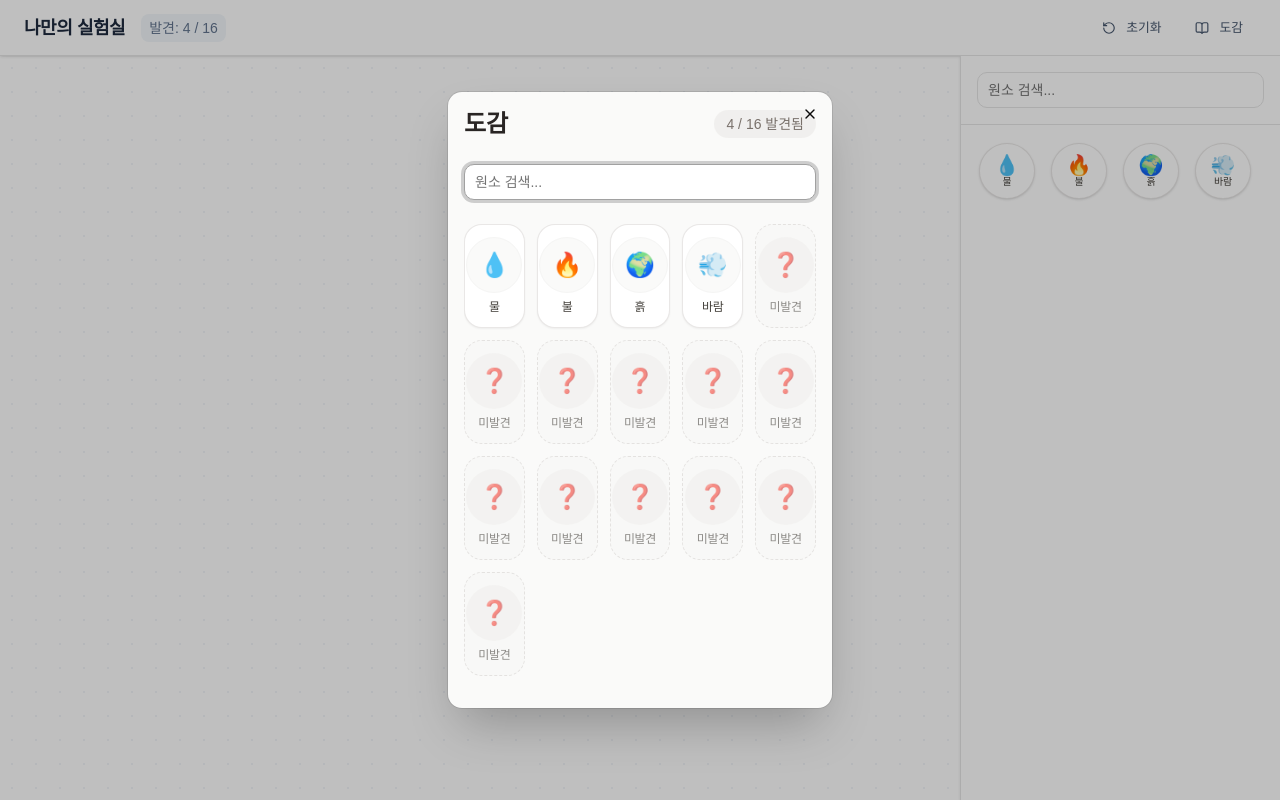
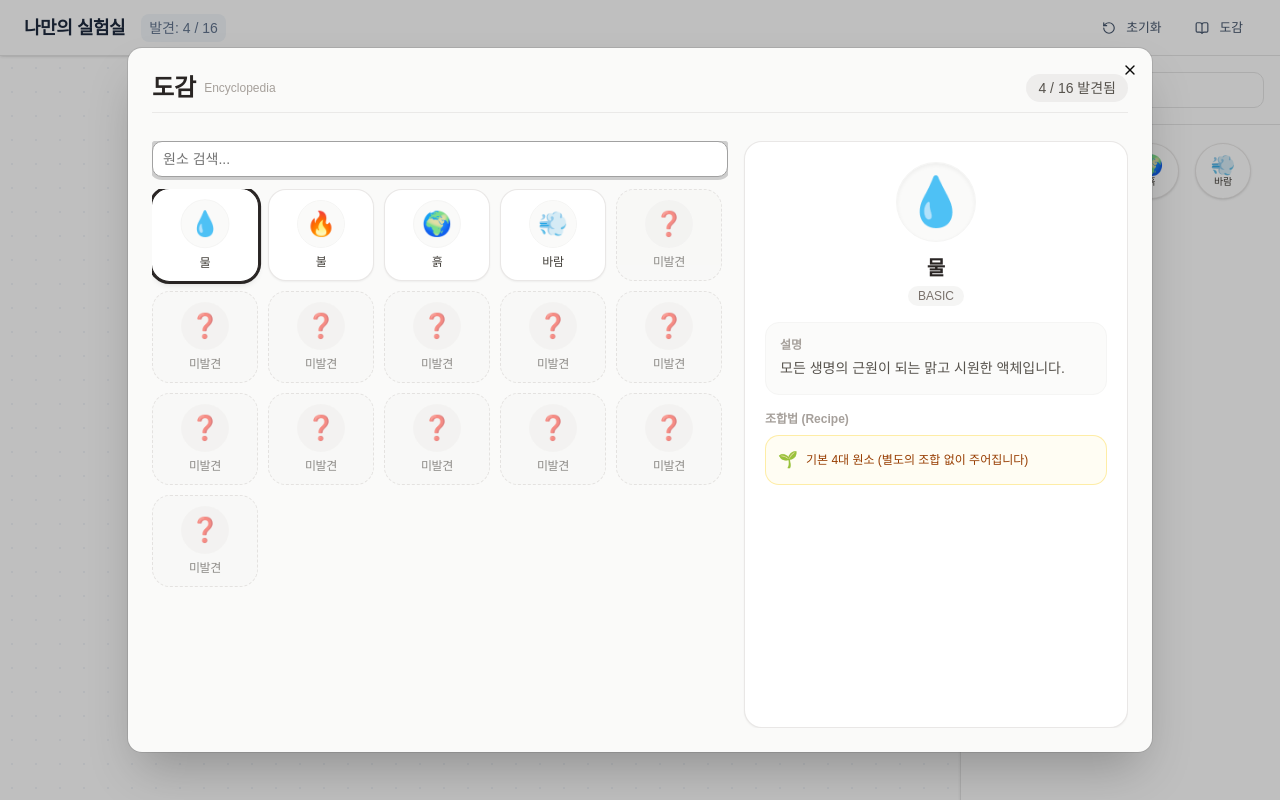
Before and after one commit to SDXMQ/littlealchemy-by-sdxmq, a React (Vite) app: page / in a window 1280 px wide. Both pictures are taken after a click on the button "도감". Built offline with nearby package versions, Linux system fonts and the light colour scheme.

Commit message:
feat: expand encyclopedia for widescreen with master-detail view, rich descriptions, and combination formulas

```diff
--- a/src/components/Encyclopedia.tsx
+++ b/src/components/Encyclopedia.tsx
@@ -12,6 +12,11 @@ export default function Encyclopedia({ discovered, onClose }: EncyclopediaProps)
   const [search, setSearch] = useState('');
 
   const allElements = useMemo(() => gameEngine.registry.getAllElements(), []);
+  const discoveredSet = useMemo(() => new Set(discovered), [discovered]);
+
+  const [selectedId, setSelectedId] = useState<string>(() => {
+    return discovered[0] || allElements[0]?.id || 'water';
+  });
 
   const filteredElements = useMemo(() => {
     const query = search.trim().toLowerCase();
@@ -19,21 +24,41 @@ export default function Encyclopedia({ discovered, onClose }: EncyclopediaProps)
     return allElements.filter(el => el.name.toLowerCase().includes(query));
   }, [allElements, search]);
 
-  const discoveredSet = useMemo(() => new Set(discovered), [discovered]);
+  const selectedElement = useMemo(() => {
+    return gameEngine.registry.getElement(selectedId) || allElements[0];
+  }, [allElements, selectedId]);
+
+  const isSelectedDiscovered = selectedElement ? discoveredSet.has(selectedElement.id) : false;
+
+  // 조합법 조회
+  const recipes = useMemo(() => {
+    if (!selectedElement) return [];
+    return gameEngine.recipeBook.getRecipesFor(selectedElement.id);
+  }, [selectedElement]);
+
+  const isStarter = selectedElement ? gameEngine.isStarterElement(selectedElement.id) : false;
 
   return (
     <Dialog open={true} onOpenChange={(open) => !open && onClose()}>
-      <DialogContent className="max-w-4xl max-h-[85vh] flex flex-col bg-stone-50 border-stone-200">
-        <DialogHeader className="shrink-0">
+      <DialogContent className="w-[96vw] max-w-5xl h-[88vh] flex flex-col bg-stone-50 border-stone-200 p-4 sm:p-6 overflow-hidden shadow-2xl">
+        <DialogHeader className="shrink-0 pb-2 border-b border-stone-200/80">
           <DialogTitle className="text-xl sm:text-2xl font-semibold text-stone-800 flex items-center justify-between">
+            <div className="flex items-center gap-2">
               <span>도감</span>
-            <span className="text-xs sm:text-sm font-normal text-stone-500 bg-stone-200/50 px-3 py-1 rounded-full">
+              <span className="text-xs font-normal text-stone-400">Encyclopedia</span>
+            </div>
+            <span className="text-xs sm:text-sm font-medium text-stone-600 bg-stone-200/60 px-3 py-1 rounded-full">
               {discovered.length} / {allElements.length} 발견됨
             </span>
           </DialogTitle>
         </DialogHeader>
 
-        <div className="py-2 shrink-0">
+        {/* 메인 레이아웃: 좌측 그리드 + 우측 상세 정보 패널 */}
+        <div className="flex flex-col md:flex-row flex-1 overflow-hidden gap-4 pt-3">
+
+          {/* 좌측: 원소 검색 및 그리드 목록 */}
+          <div className="flex-1 flex flex-col overflow-hidden min-w-0">
+            <div className="pb-3 shrink-0">
               <Input
                 placeholder="원소 검색..."
                 value={search}
@@ -42,31 +67,121 @@ export default function Encyclopedia({ discovered, onClose }: EncyclopediaProps)
               />
             </div>
 
-        <div className="flex-1 overflow-y-auto overflow-x-hidden pr-1 -mr-1 overscroll-contain">
-          <div className="grid grid-cols-3 sm:grid-cols-4 md:grid-cols-5 gap-3 pb-4">
+            <div className="flex-1 overflow-y-auto pr-1.5 overscroll-contain">
+              <div className="grid grid-cols-3 sm:grid-cols-4 lg:grid-cols-5 gap-2.5 pb-4">
                 {filteredElements.map(el => {
                   const isDiscovered = discoveredSet.has(el.id);
+                  const isSelected = el.id === selectedId;
+
                   return (
-                <div
+                    <button
                       key={el.id}
-                  className={`flex flex-col items-center justify-center p-3 rounded-2xl border ${
-                    isDiscovered
-                      ? 'bg-white border-stone-200/90 shadow-xs'
-                      : 'bg-stone-100/60 border-dashed border-stone-300 opacity-60'
+                      type="button"
+                      onClick={() => setSelectedId(el.id)}
+                      className={`flex flex-col items-center justify-center p-2.5 rounded-2xl border text-center transition-all cursor-pointer select-none ${
+                        isSelected
+                          ? 'ring-2 ring-stone-800 border-stone-800 bg-white shadow-md scale-102'
+                          : isDiscovered
+                          ? 'bg-white border-stone-200/90 shadow-xs hover:border-stone-400 hover:shadow'
+                          : 'bg-stone-100/60 border-dashed border-stone-300 opacity-60 hover:opacity-80'
                       }`}
                     >
-                  <div className={`w-12 h-12 sm:w-14 sm:h-14 rounded-full flex items-center justify-center mb-1.5 ${
+                      <div className={`w-12 h-12 rounded-full flex items-center justify-center mb-1.5 ${
                         isDiscovered ? 'bg-stone-50 border border-stone-100' : 'bg-stone-200/50'
                       }`}>
-                    <span className="text-xl sm:text-2xl">{isDiscovered ? el.emoji : '❓'}</span>
+                        <span className="text-2xl leading-none">{isDiscovered ? el.emoji : '❓'}</span>
                       </div>
-                  <span className="text-xs font-medium text-stone-700 tracking-tight truncate max-w-[80px]">
+                      <span className="text-xs font-medium text-stone-700 tracking-tight truncate max-w-[70px]">
                         {isDiscovered ? el.name : '미발견'}
                       </span>
+                    </button>
+                  );
+                })}
+              </div>
+            </div>
+          </div>
+
+          {/* 우측: 선택된 원소 상세 정보 및 조합법 패널 */}
+          <div className="w-full md:w-80 lg:w-96 bg-white border border-stone-200/90 rounded-2xl p-5 shadow-xs flex flex-col shrink-0 overflow-y-auto">
+            {selectedElement ? (
+              <div className="flex flex-col items-center text-center">
+                {/* 원소 이모지 & 이름 */}
+                <div className={`w-20 h-20 rounded-full flex items-center justify-center mb-3 shadow-inner ${
+                  isSelectedDiscovered ? 'bg-stone-50 border border-stone-100' : 'bg-stone-100 border border-stone-200'
+                }`}>
+                  <span className="text-5xl">{isSelectedDiscovered ? selectedElement.emoji : '❓'}</span>
+                </div>
+
+                <h3 className="text-xl font-bold text-stone-800 mb-1">
+                  {isSelectedDiscovered ? selectedElement.name : '미발견 원소'}
+                </h3>
+
+                <span className="text-xs font-medium text-stone-500 bg-stone-100 px-2.5 py-0.5 rounded-full mb-4">
+                  {isSelectedDiscovered ? selectedElement.category.toUpperCase() : 'UNKNOWN'}
+                </span>
+
+                {/* 원소 설명 */}
+                <div className="w-full bg-stone-50/80 border border-stone-100 p-3.5 rounded-xl text-left mb-4">
+                  <span className="text-xs font-semibold text-stone-400 block mb-1">설명</span>
+                  <p className="text-xs sm:text-sm text-stone-600 leading-relaxed">
+                    {isSelectedDiscovered
+                      ? (selectedElement.description || '신비로운 연금술 원소입니다.')
+                      : '아직 발견되지 않은 원소입니다. 실험실 작업대에서 여러 원소를 조합해보세요!'}
+                  </p>
+                </div>
+
+                {/* 조합법 (Recipe) */}
+                <div className="w-full text-left">
+                  <span className="text-xs font-semibold text-stone-400 block mb-2">조합법 (Recipe)</span>
+
+                  {!isSelectedDiscovered ? (
+                    <div className="bg-stone-50 border border-dashed border-stone-200 p-3.5 rounded-xl text-center text-stone-400 text-xs flex items-center justify-center gap-1.5">
+                      <span>🔒</span>
+                      <span>원소를 먼저 발견해야 조합법이 공개됩니다.</span>
+                    </div>
+                  ) : isStarter ? (
+                    <div className="bg-amber-50/60 border border-amber-200/70 p-3 rounded-xl text-xs text-amber-800 flex items-center gap-2">
+                      <span className="text-base">🌱</span>
+                      <span>기본 4대 원소 (별도의 조합 없이 주어집니다)</span>
+                    </div>
+                  ) : recipes.length > 0 ? (
+                    <div className="space-y-2">
+                      {recipes.map(([ing1, ing2], idx) => {
+                        const el1 = gameEngine.registry.getElement(ing1);
+                        const el2 = gameEngine.registry.getElement(ing2);
+                        const isIng1Discovered = discoveredSet.has(ing1);
+                        const isIng2Discovered = discoveredSet.has(ing2);
+
+                        return (
+                          <div key={idx} className="bg-stone-50 border border-stone-200/80 p-2.5 rounded-xl flex items-center justify-between text-xs">
+                            <div className="flex items-center gap-1.5 font-medium text-stone-700">
+                              <span className="text-base">{isIng1Discovered ? el1?.emoji : '❓'}</span>
+                              <span>{isIng1Discovered ? el1?.name : '미발견'}</span>
+                            </div>
+                            <span className="text-stone-400 font-bold">+</span>
+                            <div className="flex items-center gap-1.5 font-medium text-stone-700">
+                              <span className="text-base">{isIng2Discovered ? el2?.emoji : '❓'}</span>
+                              <span>{isIng2Discovered ? el2?.name : '미발견'}</span>
+                            </div>
+                            <span className="text-stone-400 font-bold">=</span>
+                            <div className="flex items-center gap-1 font-semibold text-emerald-700">
+                              <span className="text-base">{selectedElement.emoji}</span>
+                              <span>{selectedElement.name}</span>
+                            </div>
                           </div>
                         );
                       })}
                     </div>
+                  ) : (
+                    <div className="bg-stone-50 border border-stone-200 p-3 rounded-xl text-xs text-stone-500">
+                      알려진 조합법이 없습니다.
+                    </div>
+                  )}
+                </div>
+              </div>
+            ) : null}
+          </div>
+
         </div>
       </DialogContent>
     </Dialog>
--- a/src/components/ui/dialog.tsx
+++ b/src/components/ui/dialog.tsx
@@ -51,7 +51,7 @@ function DialogContent({
       <DialogPrimitive.Popup
         data-slot="dialog-content"
         className={cn(
-          "fixed top-1/2 left-1/2 z-50 grid w-full max-w-[calc(100%-2rem)] -translate-x-1/2 -translate-y-1/2 gap-4 rounded-xl bg-popover p-4 text-sm text-popover-foreground shadow-2xl ring-1 ring-foreground/10 duration-150 outline-none sm:max-w-sm data-open:animate-in data-open:fade-in-0 data-open:scale-100 data-closed:animate-out data-closed:fade-out-0 data-closed:scale-98 will-change-transform",
+          "fixed top-1/2 left-1/2 z-50 grid w-full max-w-[calc(100%-2rem)] -translate-x-1/2 -translate-y-1/2 gap-4 rounded-xl bg-popover p-4 text-sm text-popover-foreground shadow-2xl ring-1 ring-foreground/10 duration-150 outline-none data-open:animate-in data-open:fade-in-0 data-open:scale-100 data-closed:animate-out data-closed:fade-out-0 data-closed:scale-98 will-change-transform",
           className
         )}
         {...props}
--- a/src/core/ElementRegistry.ts
+++ b/src/core/ElementRegistry.ts
@@ -10,7 +10,7 @@ export class ElementRegistry {
 
   private loadElements() {
     for (const [id, data] of Object.entries(elementsData)) {
-      this.elements.set(id, new GameElement(id, data.name, data.emoji, data.category as any));
+      this.elements.set(id, new GameElement(id, data.name, data.emoji, data.category as any, data.description));
     }
   }
 
--- a/src/core/models/Element.ts
+++ b/src/core/models/Element.ts
@@ -5,6 +5,7 @@ export class GameElement {
     public readonly id: string,
     public readonly name: string,
     public readonly emoji: string,
-    public readonly category: ElementCategory
+    public readonly category: ElementCategory,
+    public readonly description: string = ''
   ) {}
 }
```
Also changed, not shown: src/core/RecipeBook.ts (+13 -0 lines), src/data/elementsData.ts (+17 -17 lines). Lines whose indentation alone changed are shown as unchanged.
